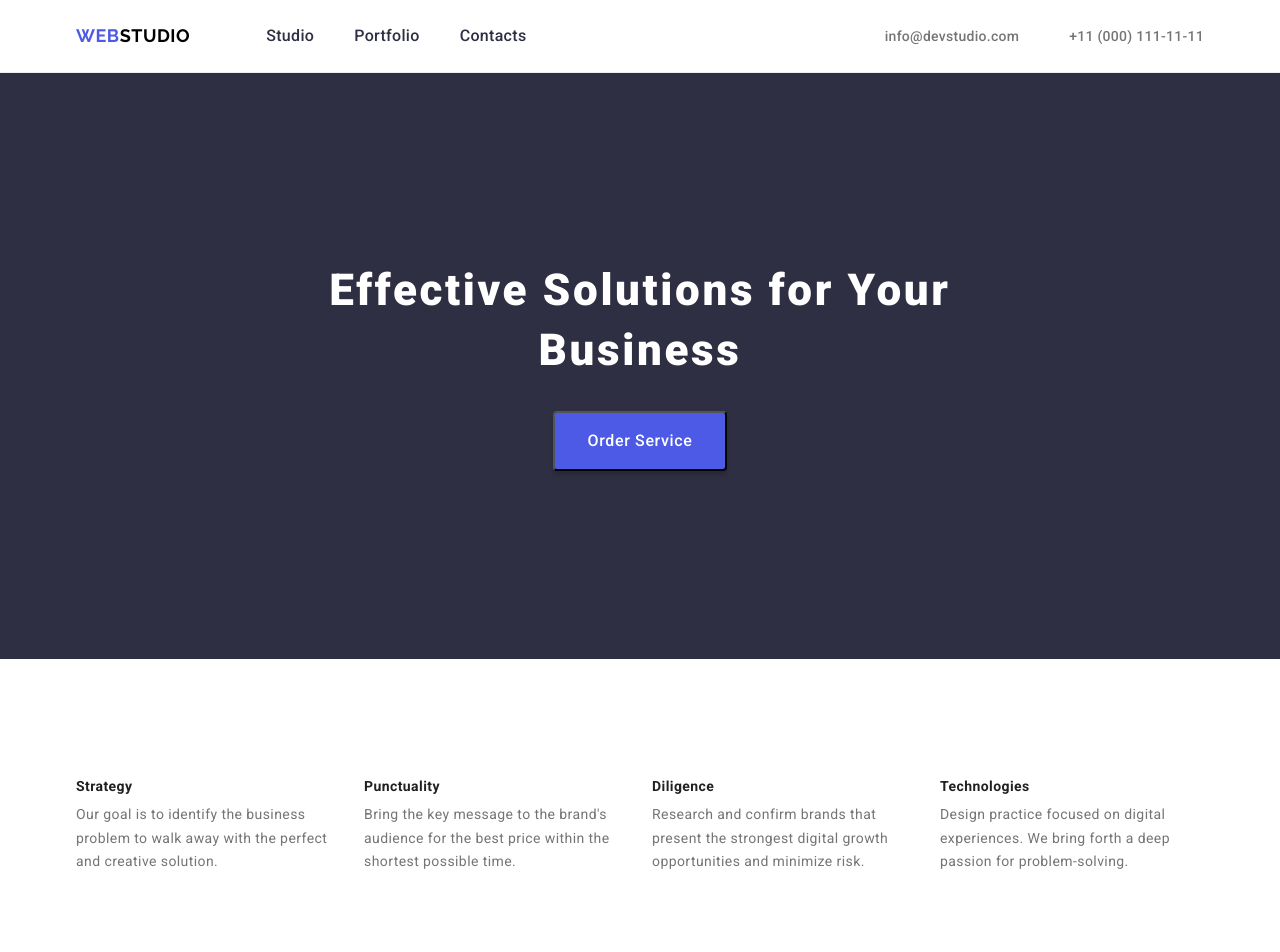
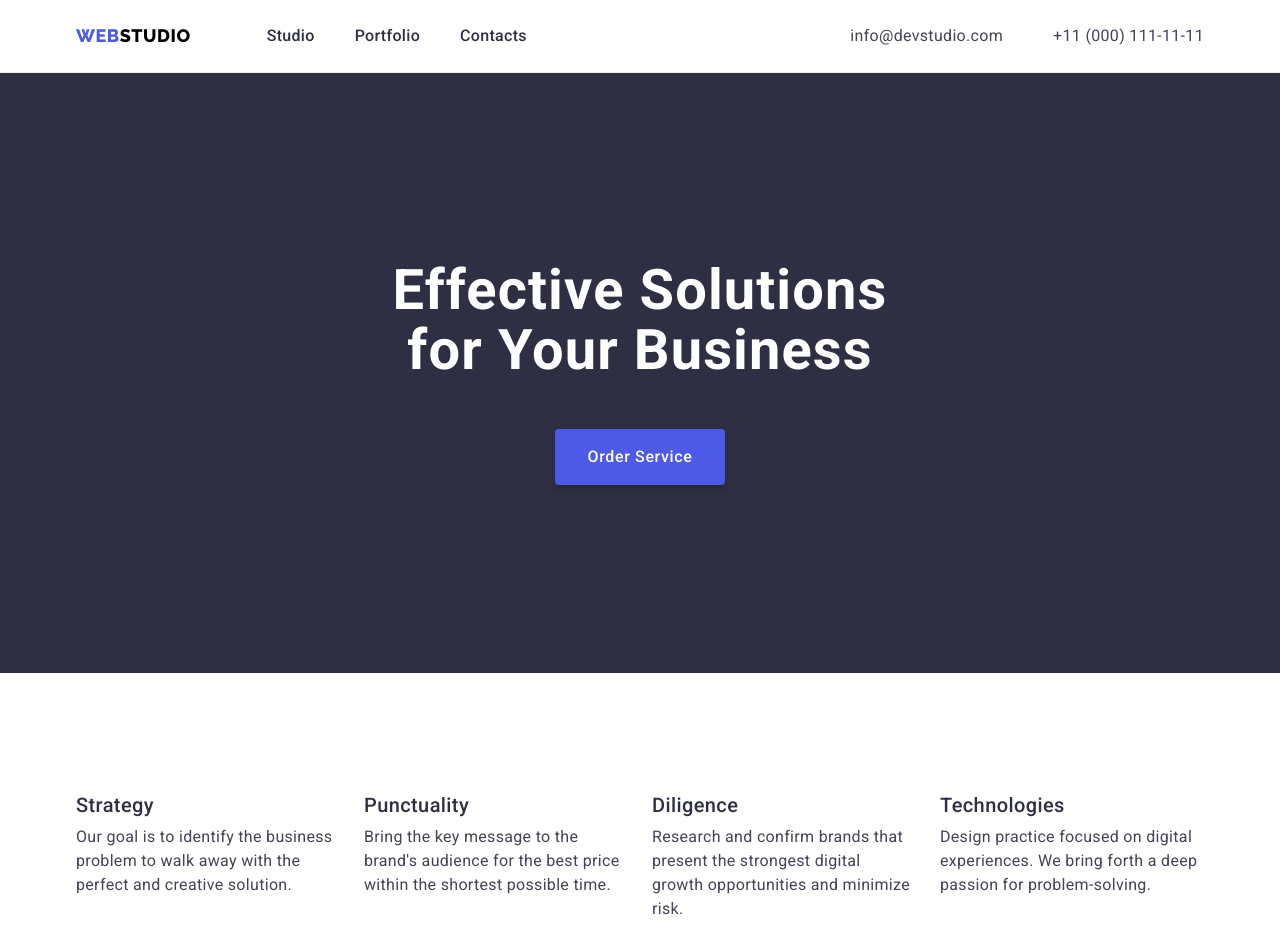
Before and after one commit to ImmortalCardinal/goit-markup-hw-03, a plain HTML site: page index.html in a window 1280 px wide. Shown: the top 952 px of the page. Drawn offline with nearby package versions, Linux system fonts and the light colour scheme.

Commit message:
doit-markup-hw-03-79
Fix misstakes

```diff
--- a/css/styles.css
+++ b/css/styles.css
@@ -71,8 +71,11 @@ padding-right: 15px;
     font-family: 'Raleway';
     font-weight: 800;
     font-size: 18px;
-    line-height: 1.17;
+    line-height: 1.3;
     letter-spacing: 0.03em;
+    align-items: center;
+    text-transform: uppercase;
+    color: #2E2F42;
 }
 
 .logo_first_word {
@@ -143,11 +146,11 @@ padding-right: 15px;
 .adress_contact_list_mail,
 .adress_contact_list_phonenumber
  {
-    font-weight: 500;
-    font-size: 14px;
-    line-height: 1.14;
+    font-weight: 400;
+    font-size: 16px;
+    line-height: 1.5;
     letter-spacing: 0.02em;
-    color: #757575;
+    color: #434455;
 }
 
 .hero {
@@ -158,15 +161,15 @@ padding-right: 15px;
 }
 
 .hero_title {
-    width: 696px;
+    width: 496px;
     margin-left: auto;
     margin-right: auto;
-    margin-bottom: 30px;
-    font-weight: 900;
-    font-size: 44px;
-    line-height: 1.36;
+    margin-bottom: 48px;
+    font-weight: 700;
+    font-size: 56px;
+    line-height: 1.07;
     text-align: center;
-    letter-spacing: 0.06em;
+    letter-spacing: 0.02em;
     color: #FFFFFF;
 }
 
@@ -180,6 +183,11 @@ padding-right: 15px;
     letter-spacing: 0.04em;
     color: #FFFFFF;
     padding: 16px 32px;
+    border: none;
+}
+.hero_btn:hover
+{
+    background: #404BBF;
 }
 
 .btn_portfolio {
@@ -200,11 +208,11 @@ padding-right: 15px;
 }
 
 .aboutsection h3 {
-    font-weight: 700;
-    font-size: 14px;
-    line-height: 1.14;
-    letter-spacing: 0.03em;
-    color: #212121;
+    font-weight: 500;
+    font-size: 20px;
+    line-height: 1.2;
+    letter-spacing: 0.02em;
+    color: #2E2F42;
 }
 .aboutsection
 {
@@ -213,10 +221,11 @@ padding-right: 15px;
 }
 
 .aboutsection p {
-    font-size: 14px;
-    line-height: 1.71;
-    letter-spacing: 0.03em;
-    color: #757575;
+    font-weight: 400;
+    font-size: 16px;
+    line-height: 1.5;
+    letter-spacing: 0.02em;
+    color: #434455;
 }
 /* Displayflex ===aboutsection=== */
 .about_item_list li:not(:last-child)
@@ -248,7 +257,7 @@ margin-bottom: 8px;
 /* Displayflex ===Worksection=== */
 .worksection
 {
-    padding-bottom: 94px;
+    padding-bottom: 120px;
 }
 .worksection-container
 {
@@ -303,6 +312,9 @@ margin-bottom: 8px;
 {
     padding-top: 32px;
     padding-bottom: 32px;
+    background: #FFFFFF;
+    box-shadow: 0px 1px 6px rgba(46, 47, 66, 0.08), 0px 1px 1px rgba(46, 47, 66, 0.16), 0px 2px 1px rgba(46, 47, 66, 0.08);
+    border-radius: 0px 0px 4px 4px;
 }
 
 /* Displayflex ===/teamsection=== */
@@ -374,8 +386,8 @@ margin-bottom: 8px;
 /* Displayflex ===portfolio-main-container=== */
 .portfolio-main-container
 {
-    margin-top: 120px;
-    margin-bottom: 120px;
+padding-top: 96px;
+padding-bottom: 120px;
 }
 
 .portfolio_list
--- a/index.html
+++ b/index.html
@@ -8,7 +8,7 @@
     <link rel="preconnect" href="https://fonts.googleapis.com">
     <link rel="preconnect" href="https://fonts.gstatic.com" crossorigin>
     <link
-        href="https://fonts.googleapis.com/css2?family=Raleway:wght@700&family=Roboto:wght@400;500;700;900&display=swap"
+        href="https://fonts.googleapis.com/css2?family=Raleway:wght@800&family=Roboto:wght@400;500;700;900&display=swap"
         rel="stylesheet">
     <link rel="stylesheet" href="https://cdn.jsdelivr.net/npm/modern-normalize@1.1.0/modern-normalize.min.css" />
     <link rel="stylesheet" href="./css/styles.css">
```
Also changed, not shown: portfolio.html (+1 -1 lines).
